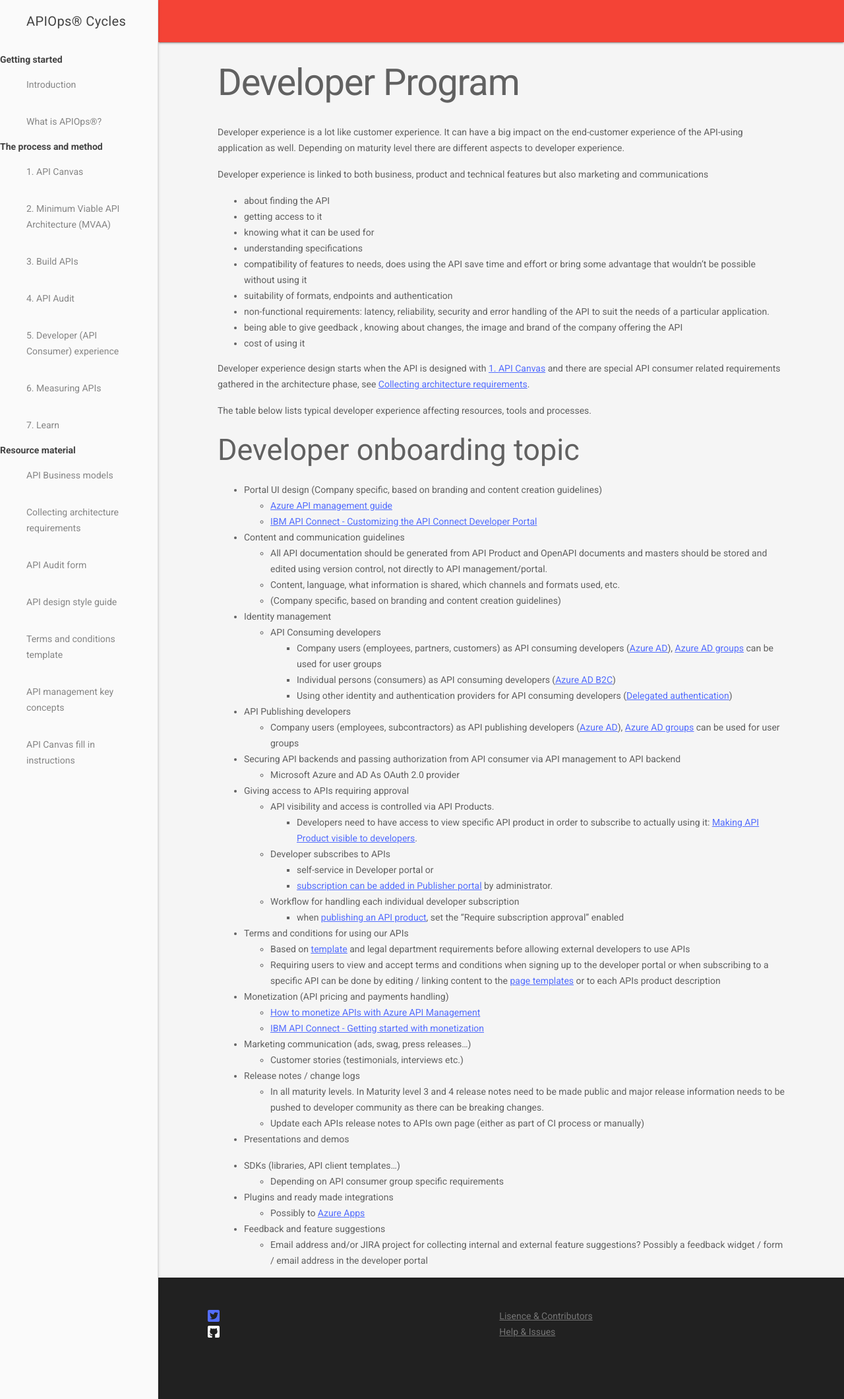
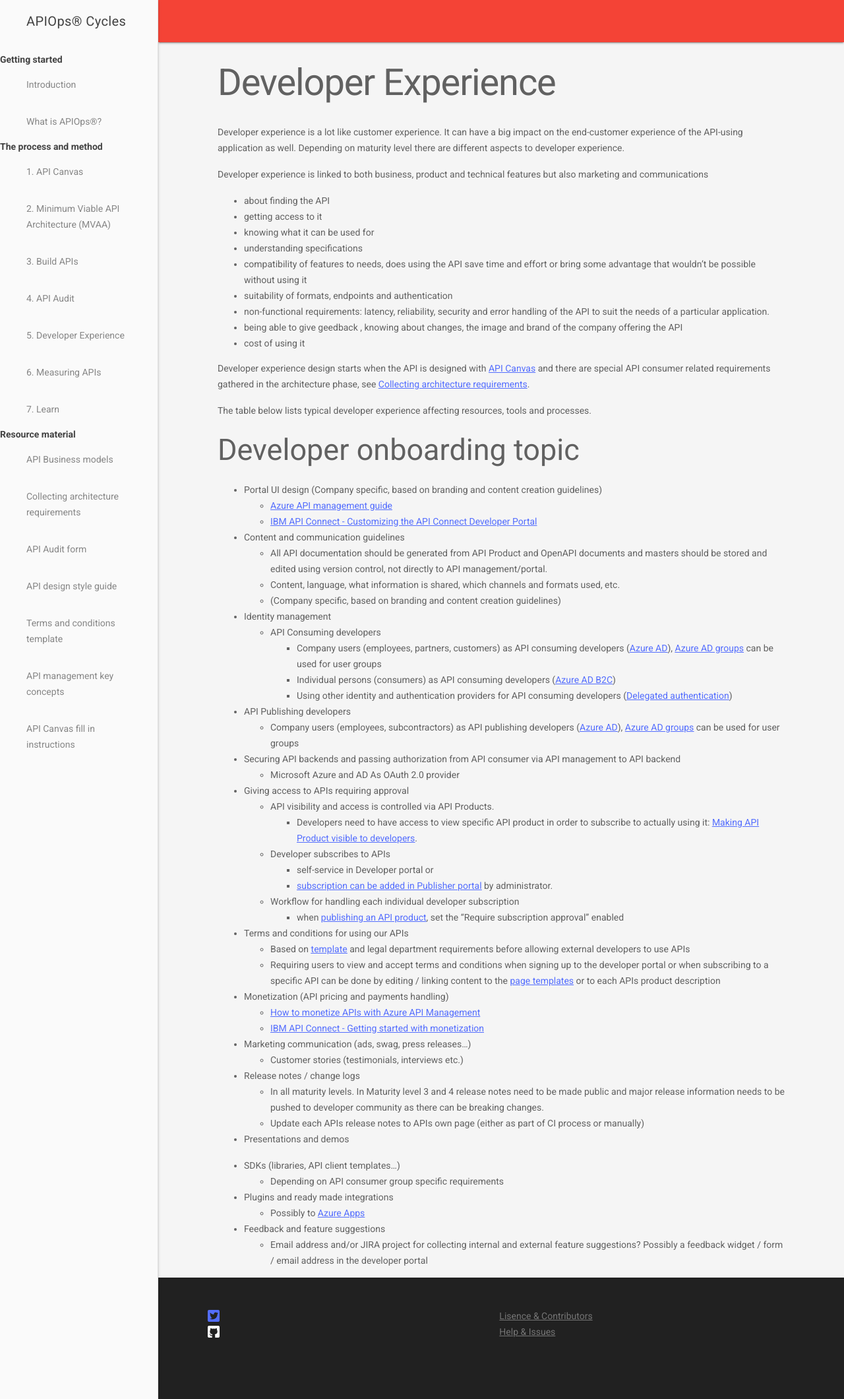
Before and after one commit to mniinio/APIOps-cycles, a Jekyll site: the page built from Developer(APIConsumer)Program.md, in a window 1280 px wide. Shown: the whole page at 66% size. Built offline with Jekyll 4.4.1, drawn with Linux system fonts in a browser that asks for light colours; our own code applies the rules of GitHub Pages for plain Markdown files.

Commit message:
Developer Experience renamed

```diff
--- a/Developer(APIConsumer)Program.md
+++ b/Developer(APIConsumer)Program.md
@@ -1,5 +1,5 @@
 ---
-title: Developer Program
+title: Developer Experience
 permalink: /developerapiconsumerprogram/
 ---
 
@@ -17,7 +17,7 @@ Developer experience is linked to both business, product and technical features
 *   being able to give geedback , knowing about changes, the image and brand of the company offering the API
 *   cost of using it
 
-Developer experience design starts when the API is designed with [1\. API Canvas](../apicanvas) and there are special API consumer related requirements gathered in the architecture phase, see [Collecting architecture requirements](../CollectingArchitectureRequirements).
+Developer experience design starts when the API is designed with [API Canvas](../apicanvas) and there are special API consumer related requirements gathered in the architecture phase, see [Collecting architecture requirements](../CollectingArchitectureRequirements).
 
 The table below lists typical developer experience affecting resources, tools and processes.
 
--- a/_data/menu.yml
+++ b/_data/menu.yml
@@ -15,7 +15,7 @@ toc:
         url: /buildapis/
       - page: 4. API Audit
         url: /apiaudit/
-      - page: 5. Developer (API Consumer) experience
+      - page: 5. Developer Experience
         url: /developerapiconsumerprogram/
       - page: 6. Measuring APIs
         url: /measuringapis/
```
